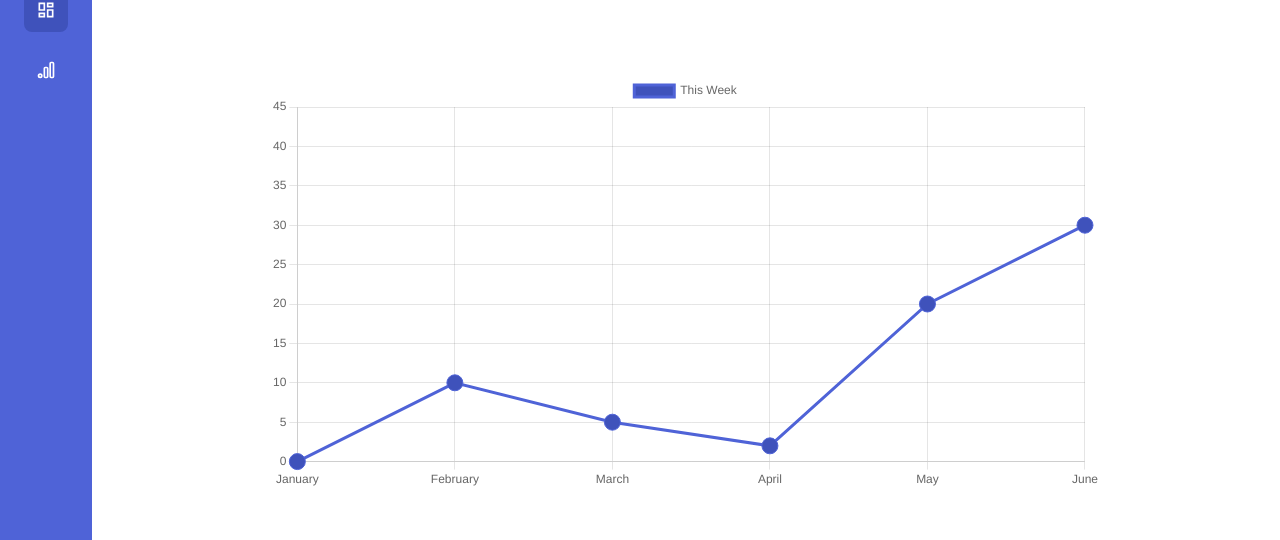
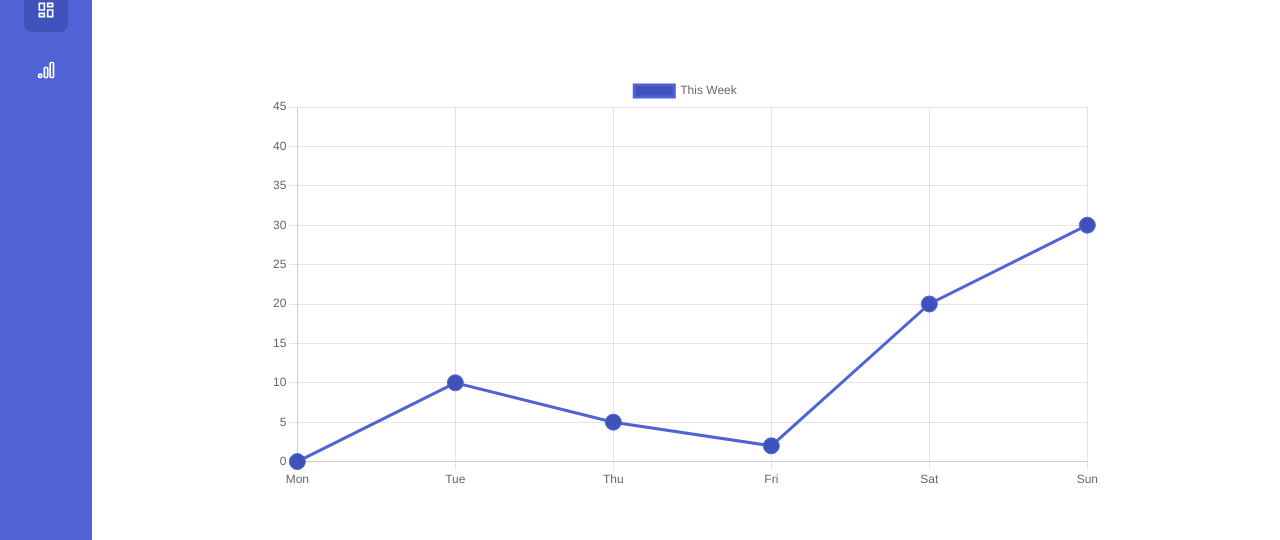
Before and after one commit to nguyentrungtins/productivity-app-frontend, a React (Create React App) app: page /analysis in a window 1280 px wide. Shown: the part 118-658 px from the top of the page. Built offline with nearby package versions, Linux system fonts and the light colour scheme.

Commit message:
Add Analysis

```diff
--- a/src/components/Contents/Chart.jsx
+++ b/src/components/Contents/Chart.jsx
@@ -3,7 +3,7 @@ import { Line } from "react-chartjs-2";
 import classes from "./Chart.module.css";
 import SideBar from "../Layouts/SideBar";
 
-const labels = ["January", "February", "March", "April", "May", "June"];
+const labels = ["Mon", "Tue", "Thu", "Fri", "Sat", "Sun"];
 
 const data = {
   labels: labels,
```
